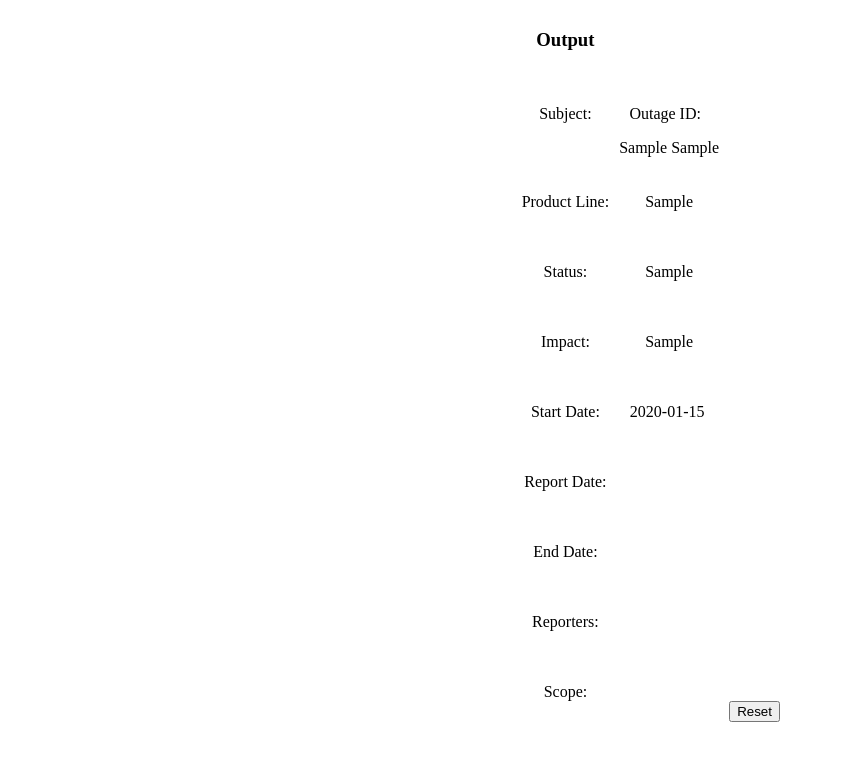
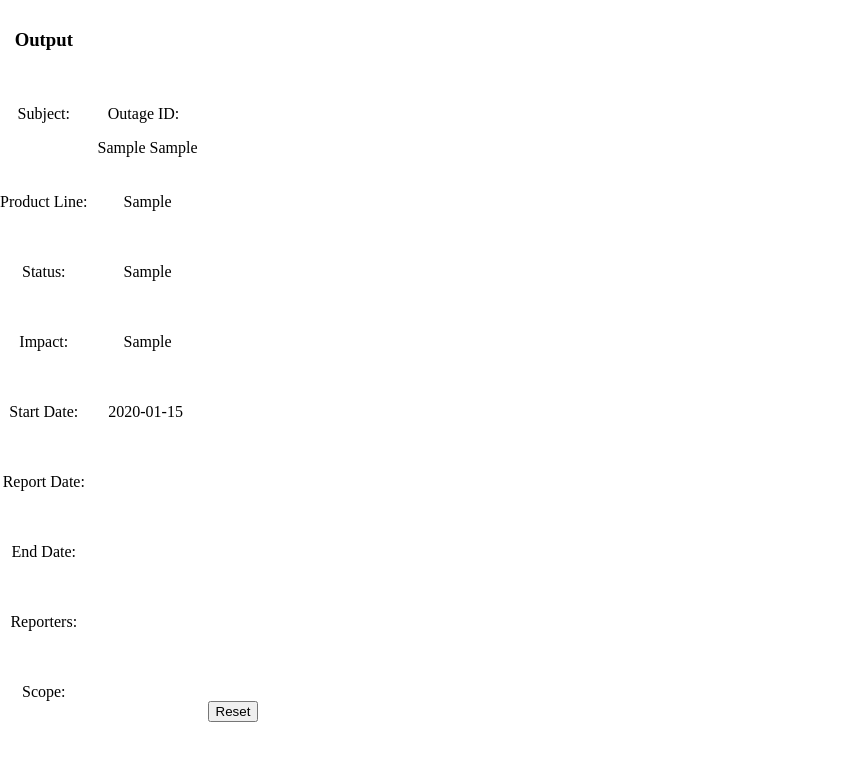
Before and after one commit to sflaggjr/pin_builder, a plain HTML site: page index.html in a window 1280 px wide. Both pictures are taken after typing "Sample", "Sample", "Sample", "Sample", "Sample", "2020-01-15" into the empty fields and a click on the button "Submit". Shown: the whole page, without its empty margins (0-842 px from the left). Drawn offline with Linux system fonts and the light colour scheme.

Commit message:
commit 13
Hide input and justify output to the left.

```diff
--- a/index.css
+++ b/index.css
@@ -23,7 +23,7 @@ textarea {
 #divOutput{
   position: absolute;
   top: 0px;
-  right: 500px;
+  left: 0px;
 }
 .output{
   display:inline;
```
